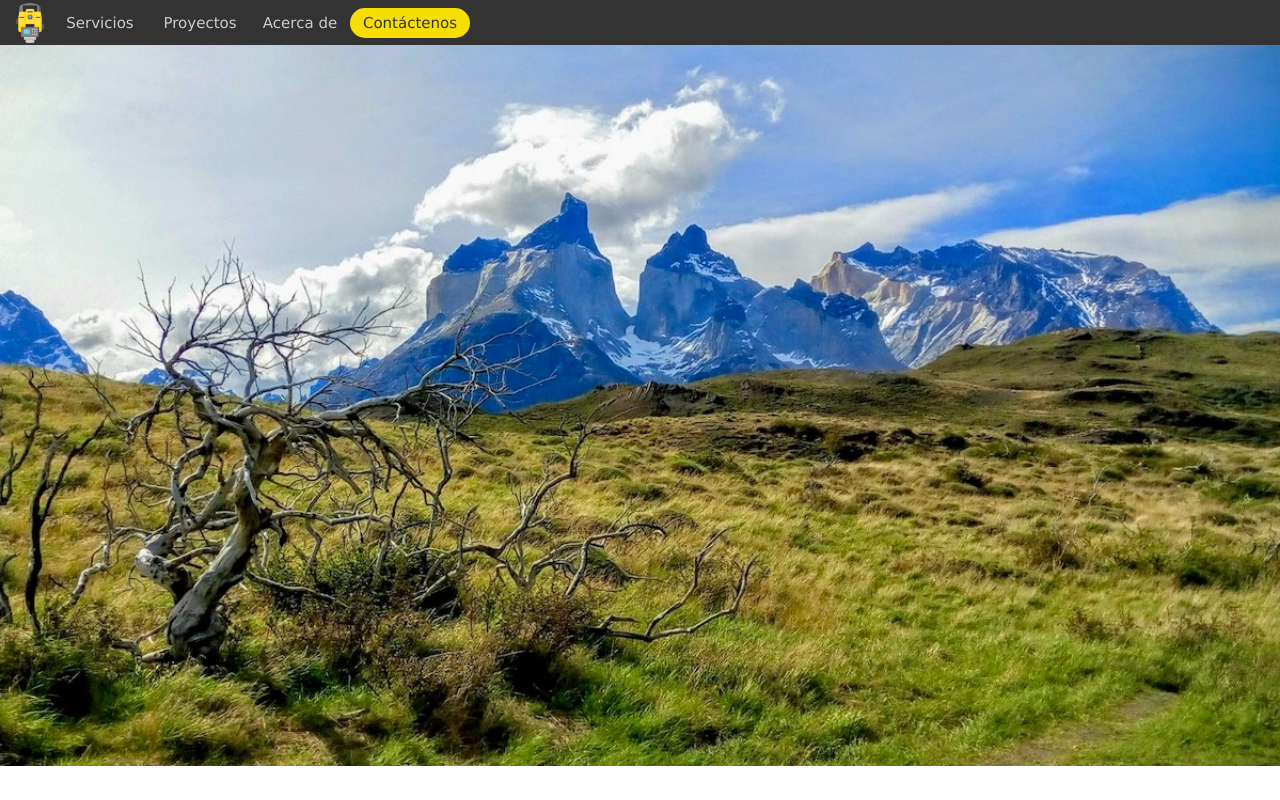
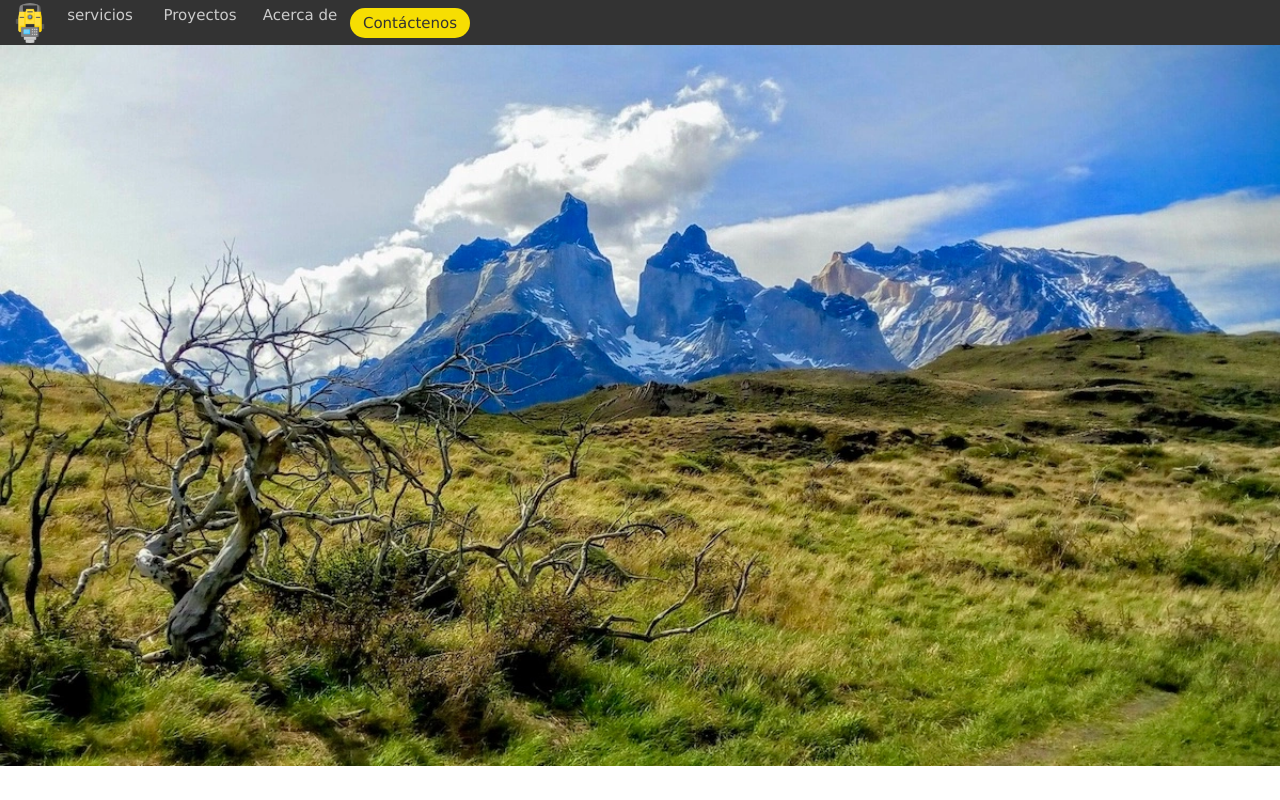
Before and after one commit to davidgq10/jbctopografia, a website: page index.html in a window 1280 px wide. Drawn offline with Linux system fonts and the light colour scheme.

Commit message:
temporal

```diff
--- a/index.html
+++ b/index.html
@@ -1,6 +1,5 @@
 <!DOCTYPE html>
 <html lang="en">
-
   <head>
     <meta charset="UTF-8" />
     <meta http-equiv="X-UA-Compatible" content="IE=edge" />
@@ -13,10 +12,16 @@
     <!-- Header section -->
     <header class="header">
       <nav class="navbar">
-      <img  class="navbar__icon" src="/img/total-station.png" alt="img_icon">
-      <a href="#" class="navbar__item">Servicios</a>
+        <img class="navbar__icon" src="/img/total-station.png" alt="img_icon" />
+        <div class="navbar__item">
+          <a href="#" class="navbar__item">servicios</a>
+        </div>
+        <div class="navbar__item">
           <a href="#" class="navbar__item">Proyectos</a>
+        </div>
+        <div class="navbar__item">
           <a href="#" class="navbar__item">Acerca de</a>
+        </div>
         <a href="#" class="navbar__item btn--yellow btn--medium">Contáctenos</a>
       </nav>
     </header>
@@ -24,7 +29,11 @@
     <!-- Main content -->
     <main class="main">
       <h1 class="main__title">JBC Topografía y Catastro</h1>
-      <img class="main__background" src="/img/patagonia-azul-portada.webp" alt="img_background">
+      <img
+        class="main__background"
+        src="/img/patagonia-azul-portada.webp"
+        alt="img_background"
+      />
     </main>
 
     <!-- Footer -->
--- a/sass/_base.scss
+++ b/sass/_base.scss
@@ -2,16 +2,17 @@
 :root {
   --color-primary: hsl(48.21, 100%, 89.02%);
   --color-primary-light: hsl(157, 88%, 58%);
-  --color-primary-dark: hsl(54.1,98.39%,48.63%);
+  --color-primary-dark: hsl(54.1, 98.39%, 48.63%);
 
   --grey-light-1: #faf9f9;
   --grey-light-2: #f4f2f2;
   --grey-light-3: #f0eeee;
   --grey-light-4: #ccc;
 
-  --grey-dark-1: #333;
-  --grey-dark-2: #777;
-  --grey-dark-3: #999;
+  --grey-dark-1: hsl(0, 0%, 20%);
+  --grey-dark-2: hsl(0, 0%, 23%);
+  --grey-dark-2: hsl(0, 0%, 47%);
+  --grey-dark-3: hsl(0, 0%, 60%);
 
   --shadow-dark: 0 2rem 6rem rgba(0, 0, 0, 0.3);
 }
@@ -45,5 +46,5 @@ body {
   background-size: cover;
   background-repeat: no-repeat;
 
- // min-height: 100vh;
+  // min-height: 100vh;
 }
--- a/sass/_component.scss
+++ b/sass/_component.scss
@@ -3,19 +3,21 @@
   justify-content: flex-start;
   align-items: center;
   height: 4rem;
-  &__icon{
+
+  &__icon {
     margin-left: 1rem;
     width: auto;
     height: 4rem;
     border-radius: 100%;
-    object-fit:cover;
+    object-fit: cover;
     transition-duration: 1s;
-    &:hover{
+    &:hover {
       transform: rotate(-5deg);
     }
   }
 
   &__item {
+    height: 100%;
     color: var(--grey-light-4);
     padding: 0;
     //border: 1px solid var(--grey-light-4);
@@ -28,9 +30,9 @@
 
     &:hover {
       color: var(--grey-light-1);
-      text-shadow: 0.5px 1px 2px  var(--grey-light-1);
+      text-shadow: 0.5px 1px 2px var(--grey-light-1);
+      background: var(--grey-dark-2);
     }
-
   }
 }
 
@@ -55,14 +57,14 @@
   }
 }
 
-.main{
-  &__background{
+.main {
+  &__background {
     position: relative;
     top: 0px;
     width: 100%;
     height: auto;
   }
-  &__title{
+  &__title {
     height: 0%;
     position: relative;
     top: 8px;
```
Also changed, not shown: css/style.css, 2 other files. Lines whose indentation alone changed are shown as unchanged.
